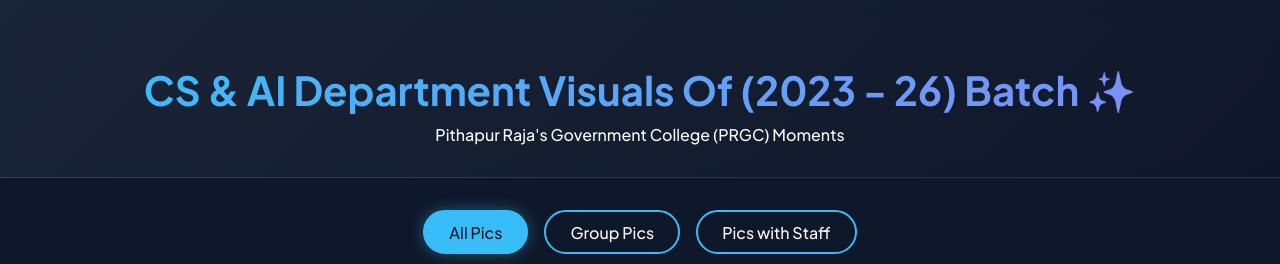
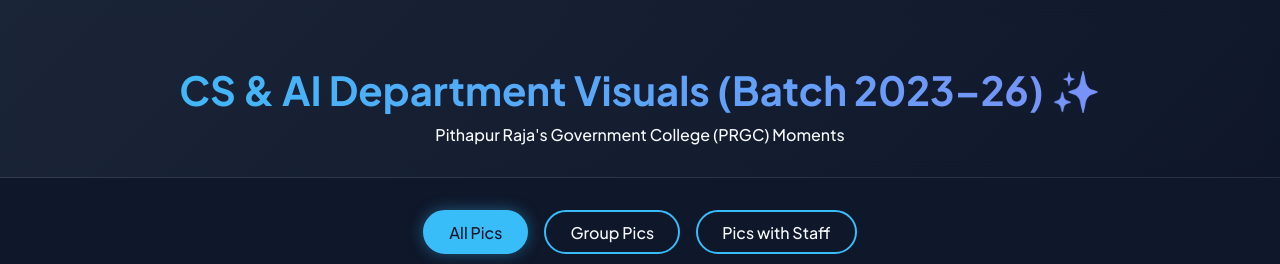
Before and after one commit to Manikanta-devop/college-gallery, a plain HTML site: page index.html in a window 1280 px wide. Shown: the top 264 px of the page. Drawn offline with Linux system fonts and the light colour scheme.

Commit message:
Update index.html

```diff
--- a/index.html
+++ b/index.html
@@ -10,7 +10,7 @@
 <body>
 
     <header class="hero">
-        <h1>CS & AI Department Visuals Of (2023 - 26) Batch ✨</h1>
+        <h1>CS & AI Department Visuals (Batch 2023–26) ✨</h1>
         <p>Pithapur Raja's Government College (PRGC) Moments</p>
     </header>
 
```
